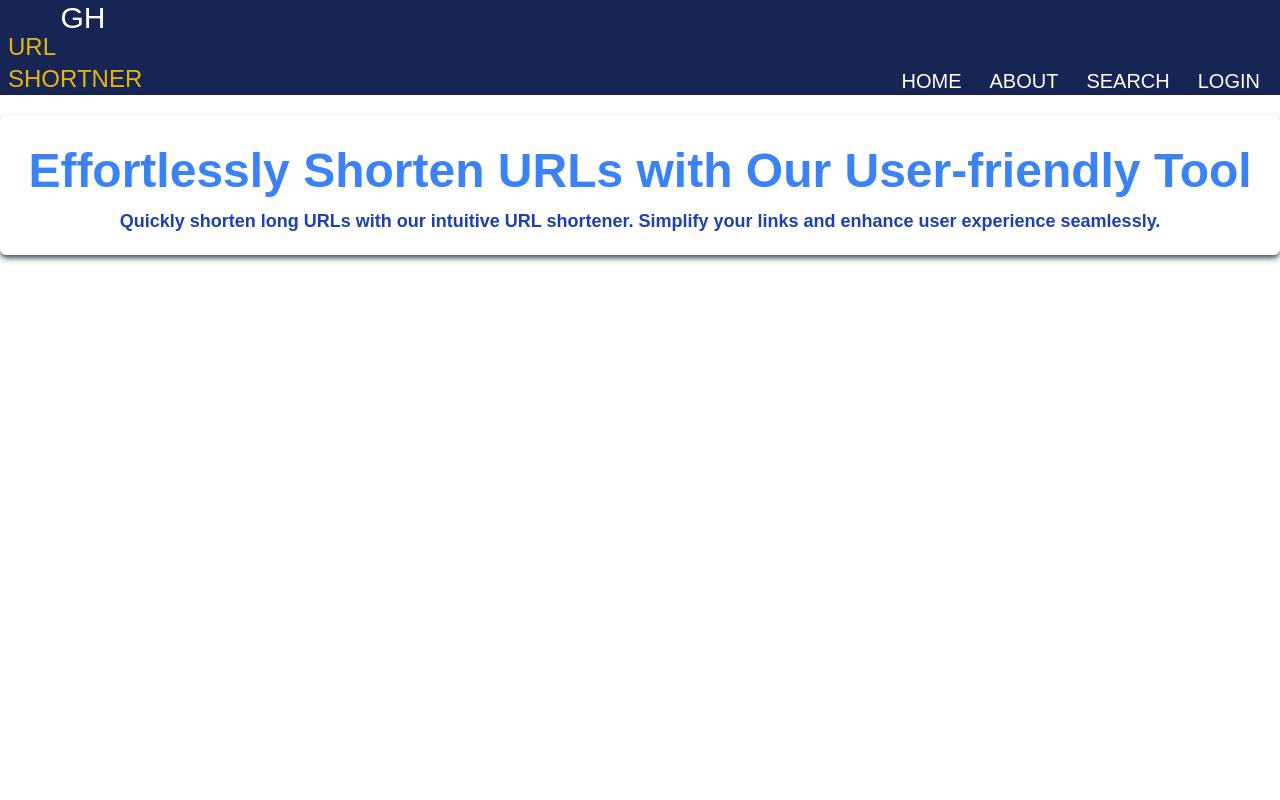
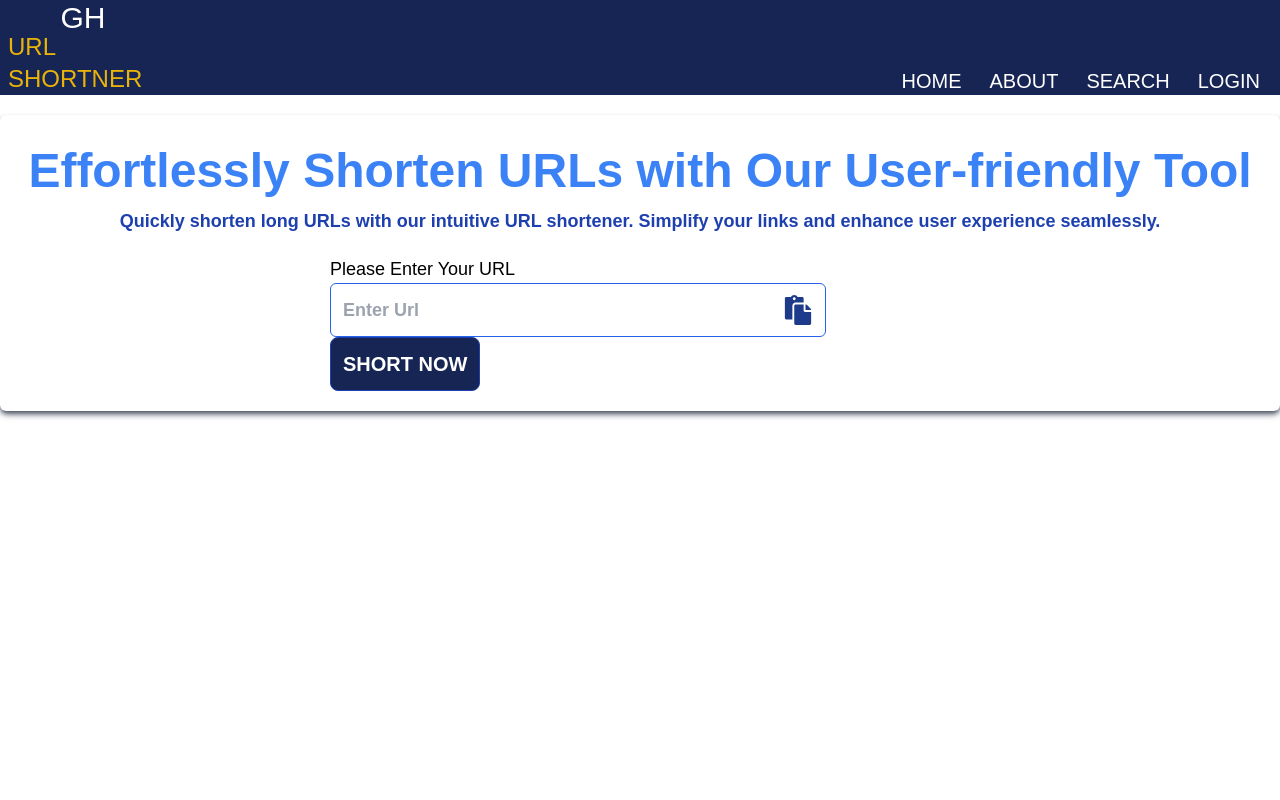
Before and after one commit to mhgkhan/urlshortner, a Next.js app: page / in a window 1280 px wide. Shown: the top 800 px of the page. Built offline with nearby package versions, Linux system fonts and the light colour scheme; a web font is replaced by a local one.

Commit message:
Form Completed

```diff
--- a/src/app/page.js
+++ b/src/app/page.js
@@ -1,10 +1,12 @@
 import Hero from "@/components/home/Hero";
+import Form from "@/components/tools/Form";
 
 export default function Home() {
   return (
     <main className="min-h-screen">
       <div className="container mx-auto p-5 shadow-md rounded-md my-5 shadow-gray-600">
        <Hero />
+       <Form />
       </div>
     </main>
   );
--- a/src/components/tools/Form.jsx
+++ b/src/components/tools/Form.jsx
@@ -1,9 +1,26 @@
+"use client"
+
 import React from 'react'
+import { FaPaste } from 'react-icons/fa'
 
 const Form = () => {
+
+
+    const submitUrlForm = e =>{
+        e.preventDefault()
+    }
+
+
   return (
-    <section className='form mt-3' >
+    <section className='form mt-5 mx-auto md:w-[50%] w-full' >
         <p className='text-lg text-black'>Please Enter Your URL</p>
+        <form onSubmit={submitUrlForm} className='w-full flex items-center justify-between flex-wrap'>
+            <div className=" flex items-center justify-between gap-1 input border border-1 border-blue-600 rounded-md w-[80%] p-1 hover:shadow-md hover:shadow-gray-200">
+                <input type="url" name='url' id='url' placeholder='Enter Url'  className=' placeholder:font-bold text-lg px-2 w-[80%] border-none outline-none py-2 ' />
+                <span className='cursor-pointer hover:scale-105 text-3xl text-blue-900 px-2'><FaPaste /></span>
+            </div>
+            <button className='p-3 text-xl bg-blue-950 text-white font-bold outline-none border border-1 border-blue-800 rounded-lg  hover:bg-white hover:text-yellow-600 hover:border-blue-700'>SHORT NOW</button>
+        </form>
     </section>
   )
 }
```
